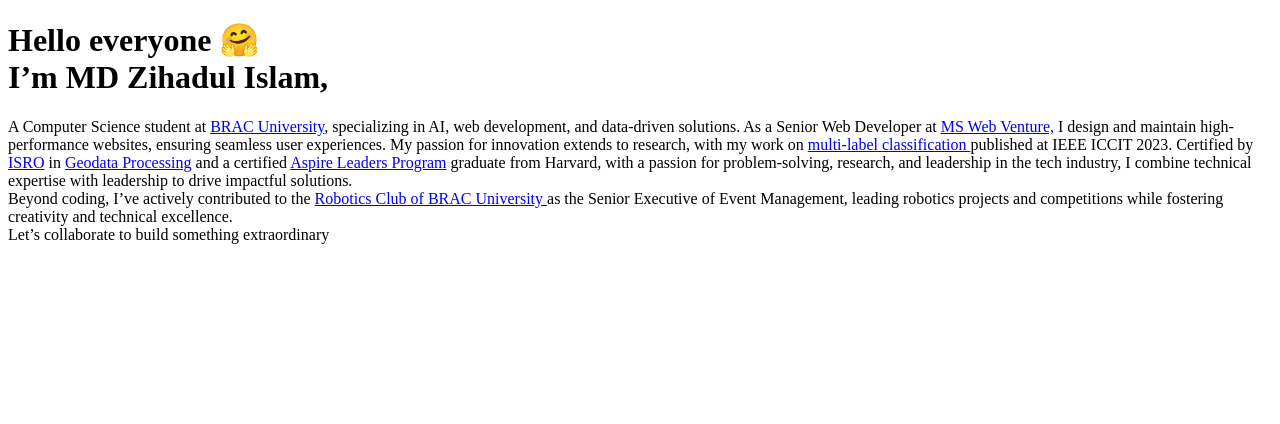
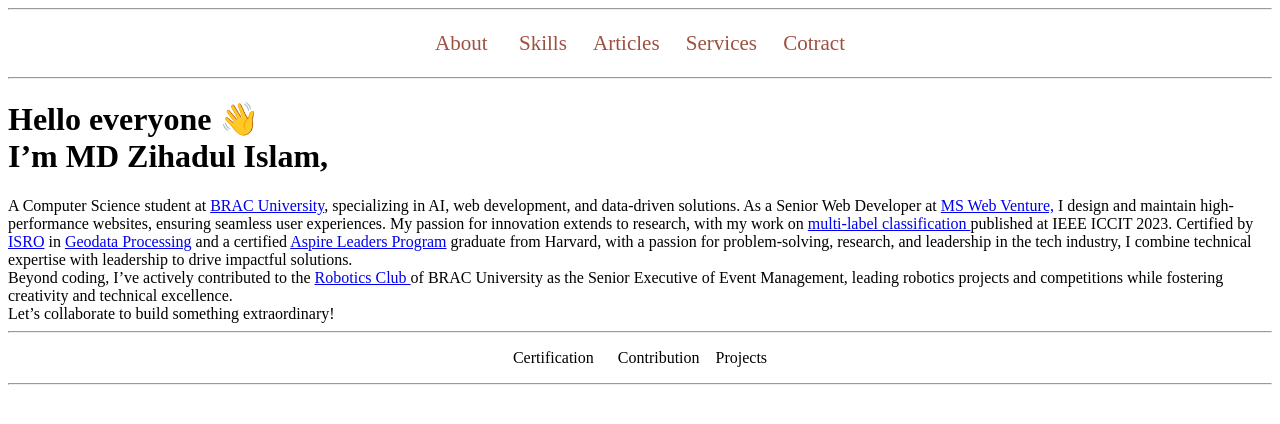
Before and after one commit to UllasZIU2/web101, a plain HTML site: page index.html in a window 1280 px wide. Drawn offline with Linux system fonts and the light colour scheme.

Commit message:
amr kisu details

```diff
--- a/index.html
+++ b/index.html
@@ -5,11 +5,33 @@
     <meta name="viewport" content="width=device-width, initial-scale=1.0">
     <title>NoobWeb</title>
 </head>
-<body> <p>
-  <h1>Hello everyone 🤗 <br><strong>I’m MD Zihadul Islam,</strong></h1> A Computer Science student at <a href="https://www.bracu.ac.bd/" target="_blank">BRAC University</a>, specializing in AI, web development, and data-driven solutions. As a Senior Web Developer at <a href="https://mswebventure.io/">MS Web Venture,</a> I design and maintain high-performance websites, ensuring seamless user experiences. My passion for innovation extends to research, with my work on <a href="https://ieeexplore.ieee.org/abstract/document/10441521?fbclid=IwY2xjawI4N1dleHRuA2FlbQIxMAABHagN0sPhmie3kinIgUNf5BY3epqZYvDw4wDWiudn-q7gYEIpuSLt_JKX0g_aem_L0cPe_rw_U_Wtb0jE4nJrA" target="_blank">multi-label classification </a>published at IEEE ICCIT 2023. Certified by <a href="https://www.isro.gov.in/" target="_blank">ISRO</a> in <a href="https://thebetterindia.com/337725/isro-iirs-free-online-course-on-geodata-processing-using-python-certificates-register-now/" target="_blank">Geodata Processing</a> and a certified <a href="https://www.aspireleaders.org/program/aspire-leaders-program/" target="_blank">Aspire Leaders Program</a> graduate from Harvard, with a passion for problem-solving, research, and leadership in the tech industry, I combine technical expertise with leadership to drive impactful solutions.
+<body>
 
-  <br>Beyond coding, I’ve actively contributed to the <a href="https://bracurobu.com/" target="_blank" >Robotics Club of BRAC University </a>as the Senior Executive of Event Management, leading robotics projects and competitions while fostering creativity and technical excellence. <br>
-   Let’s collaborate to build something extraordinary
+
+    <hr>
+
+    <p align="center" style="color :rgb(157, 80, 64) ; font-size: 21px; front-family: 'Italic'">
+        &nbsp;&nbsp;About &nbsp;&nbsp;&nbsp;&nbsp; Skills &nbsp;&nbsp;&nbsp;&nbsp;Articles&nbsp;&nbsp;&nbsp;&nbsp; Services &nbsp;&nbsp;&nbsp;&nbsp;Cotract&nbsp;&nbsp;
+      </p>
+      <hr>
+
+
+
+    <p>
+  <h1>Hello everyone 👋 <br><strong>I’m MD Zihadul Islam,</strong></h1> A Computer Science student at <a href="https://www.bracu.ac.bd/" target="_blank">BRAC University</a>, specializing in AI, web development, and data-driven solutions. As a Senior Web Developer at <a href="https://mswebventure.io/" target="_blank" >MS Web Venture,</a> I design and maintain high-performance websites, ensuring seamless user experiences. My passion for innovation extends to research, with my work on <a href="https://ieeexplore.ieee.org/abstract/document/10441521?fbclid=IwY2xjawI4N1dleHRuA2FlbQIxMAABHagN0sPhmie3kinIgUNf5BY3epqZYvDw4wDWiudn-q7gYEIpuSLt_JKX0g_aem_L0cPe_rw_U_Wtb0jE4nJrA" target="_blank">multi-label classification </a>published at IEEE ICCIT 2023. Certified by <a href="https://www.isro.gov.in/" target="_blank">ISRO</a> in <a href="https://thebetterindia.com/337725/isro-iirs-free-online-course-on-geodata-processing-using-python-certificates-register-now/" target="_blank">Geodata Processing</a> and a certified <a href="https://www.aspireleaders.org/program/aspire-leaders-program/" target="_blank">Aspire Leaders Program</a> graduate from Harvard, with a passion for problem-solving, research, and leadership in the tech industry, I combine technical expertise with leadership to drive impactful solutions.
+
+  <br>Beyond coding, I’ve actively contributed to the <a href="https://bracurobu.com/" target="_blank" >Robotics Club  </a>of BRAC University as the Senior Executive of Event Management, leading robotics projects and competitions while fostering creativity and technical excellence. <br>
+   Let’s collaborate to build something extraordinary!
+<hr>
+
+<p align="center">
+    &nbsp;&nbsp;Certification &nbsp;&nbsp;&nbsp;&nbsp; Contribution&nbsp;&nbsp;&nbsp;&nbsp;Projects&nbsp;&nbsp;
+  </p>
+  <hr>
+
+
+
+
    </p>
 </body>
 </html>
```
